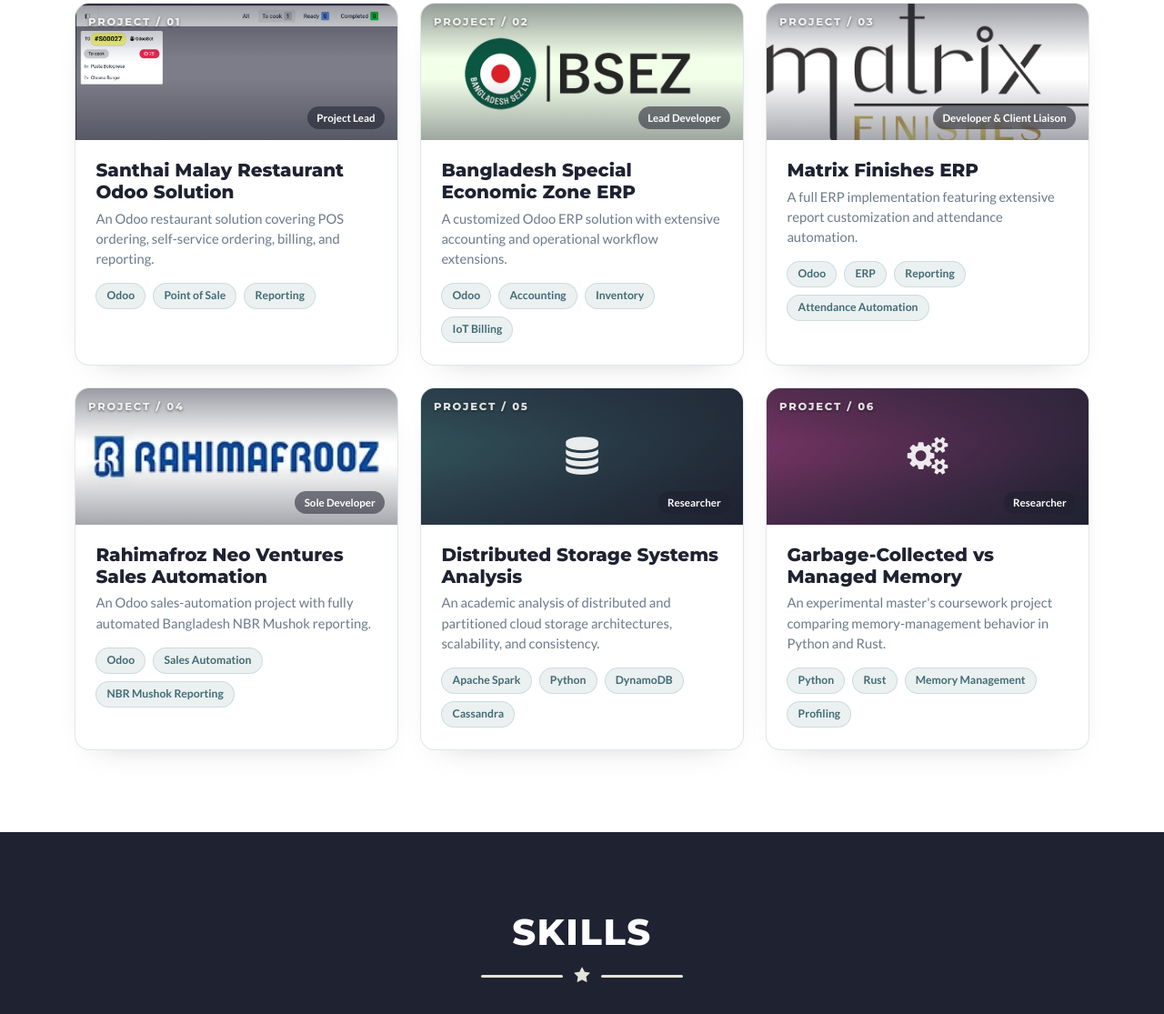
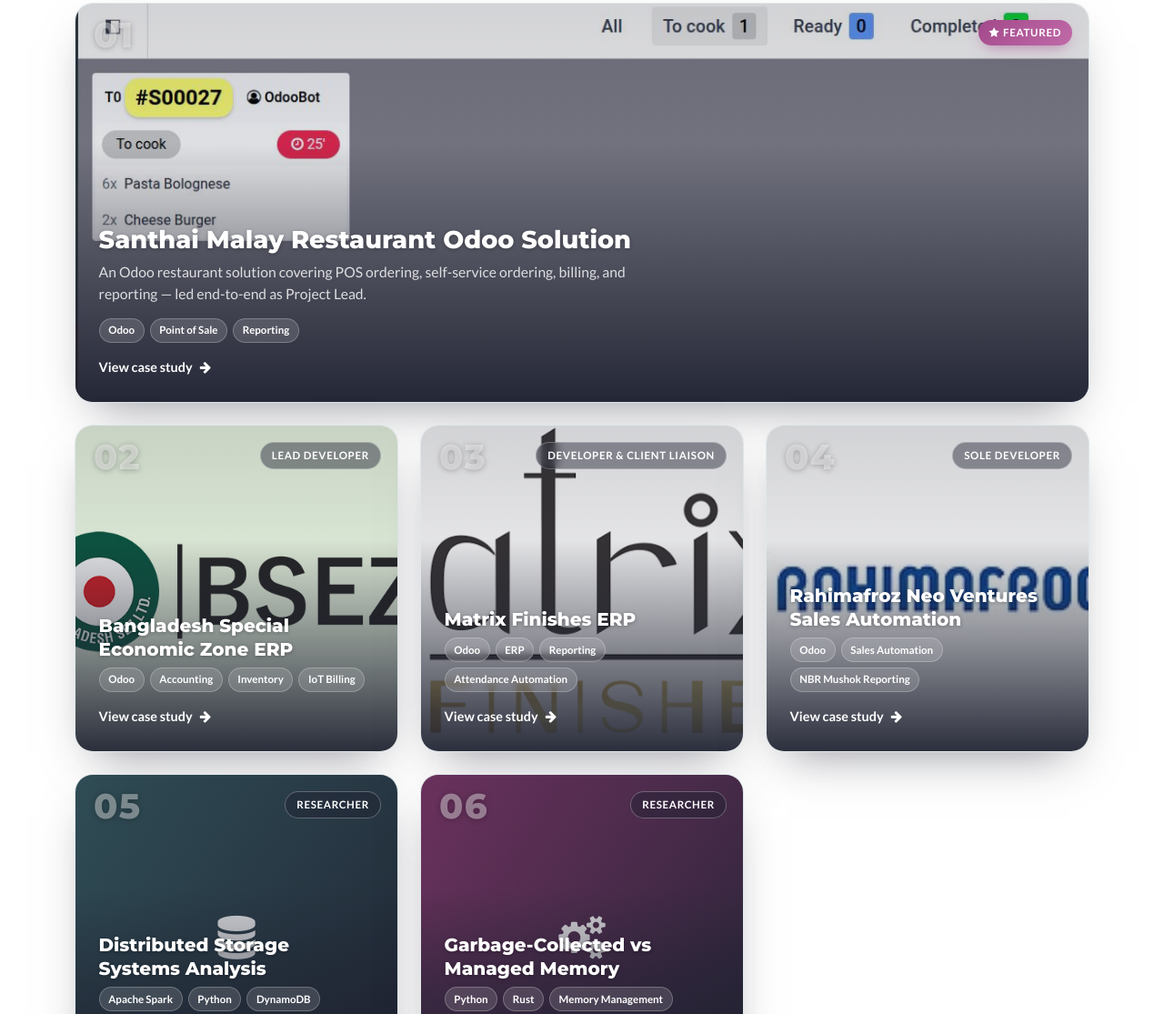
Before and after one commit to nokgna/nokgna.github.io, a plain HTML site: page index.html in a window 1280 px wide. Shown: the part 3701-4816 px from the top of the page at 91% size. Drawn offline with Linux system fonts and the light colour scheme.

Commit message:
[IMP] : redesign work section with fancy overlay cards

```diff
--- a/assets/css/custom.css
+++ b/assets/css/custom.css
@@ -1488,3 +1488,222 @@ img {
   background: var(--ak-plum);
   color: #fff;
 }
+
+/* =====================================================================
+   Fancy Work section (overlay cards)
+   ===================================================================== */
+
+.work-card {
+  position: relative;
+  display: flex;
+  flex-direction: column;
+  justify-content: flex-end;
+  height: 360px;
+  border-radius: 20px;
+  overflow: hidden;
+  text-decoration: none;
+  color: #fff;
+  isolation: isolate;
+  box-shadow: 0 22px 50px -22px rgba(31, 34, 49, 0.5);
+  transition: transform 0.35s cubic-bezier(0.2, 0.7, 0.2, 1), box-shadow 0.35s ease;
+}
+
+.work-card:hover {
+  transform: translateY(-8px);
+  box-shadow: 0 34px 70px -26px rgba(31, 34, 49, 0.6);
+  color: #fff;
+}
+
+.work-card--featured {
+  height: 440px;
+}
+
+.work-img {
+  position: absolute;
+  inset: 0;
+  width: 100%;
+  height: 100%;
+  object-fit: cover;
+  z-index: 0;
+  transition: transform 0.7s cubic-bezier(0.2, 0.7, 0.2, 1);
+}
+
+.work-card:hover .work-img {
+  transform: scale(1.08);
+}
+
+.work-img--grad {
+  display: flex;
+  align-items: center;
+  justify-content: center;
+  color: rgba(255, 255, 255, 0.9);
+  font-size: 3rem;
+}
+
+.work-overlay {
+  position: absolute;
+  inset: 0;
+  z-index: 1;
+  background: linear-gradient(180deg, rgba(31, 34, 49, 0.2) 0%, rgba(31, 34, 49, 0.12) 35%, rgba(31, 34, 49, 0.94) 100%);
+  transition: background 0.35s ease;
+}
+
+.work-card:hover .work-overlay {
+  background: linear-gradient(180deg, rgba(31, 34, 49, 0.05) 0%, rgba(31, 34, 49, 0.97) 100%);
+}
+
+.work-index {
+  position: absolute;
+  top: 16px;
+  left: 20px;
+  z-index: 2;
+  font-family: "Montserrat", sans-serif;
+  font-weight: 800;
+  font-size: 2.4rem;
+  line-height: 1;
+  letter-spacing: 0.04em;
+  color: rgba(255, 255, 255, 0.4);
+  text-shadow: 0 1px 6px rgba(0, 0, 0, 0.25);
+}
+
+.work-role,
+.work-featured {
+  position: absolute;
+  top: 18px;
+  right: 18px;
+  z-index: 2;
+  font-size: 0.72rem;
+  font-weight: 700;
+  letter-spacing: 0.06em;
+  text-transform: uppercase;
+  padding: 0.32rem 0.75rem;
+  border-radius: 50rem;
+}
+
+.work-role {
+  color: #fff;
+  background: rgba(31, 34, 49, 0.45);
+  border: 1px solid rgba(255, 255, 255, 0.28);
+  backdrop-filter: blur(6px);
+}
+
+.work-featured {
+  color: #fff;
+  background: linear-gradient(135deg, var(--ak-plum), var(--ak-plum-soft));
+  box-shadow: 0 6px 18px -6px rgba(163, 73, 139, 0.7);
+}
+
+.work-content {
+  position: relative;
+  z-index: 2;
+  padding: 1.6rem 1.6rem 1.7rem;
+}
+
+.work-title {
+  font-family: "Montserrat", sans-serif;
+  font-weight: 800;
+  font-size: 1.25rem;
+  line-height: 1.3;
+  color: #fff;
+  margin-bottom: 0.4rem;
+  text-shadow: 0 1px 4px rgba(0, 0, 0, 0.3);
+}
+
+.work-card--featured .work-title {
+  font-size: 1.7rem;
+  max-width: 640px;
+}
+
+.work-desc {
+  display: none;
+  color: rgba(255, 255, 255, 0.82);
+  font-size: 0.98rem;
+  max-width: 620px;
+  margin-bottom: 0.9rem;
+}
+
+.work-card--featured .work-desc {
+  display: block;
+}
+
+.work-tags {
+  display: flex;
+  flex-wrap: wrap;
+  gap: 6px;
+  margin-bottom: 0.9rem;
+}
+
+.work-chip {
+  font-size: 0.72rem;
+  font-weight: 700;
+  color: #fff;
+  background: rgba(255, 255, 255, 0.14);
+  border: 1px solid rgba(255, 255, 255, 0.24);
+  padding: 0.24rem 0.6rem;
+  border-radius: 50rem;
+  backdrop-filter: blur(4px);
+}
+
+.work-cta {
+  display: inline-flex;
+  align-items: center;
+  gap: 0.5rem;
+  font-weight: 700;
+  font-size: 0.9rem;
+  color: #fff;
+  opacity: 0;
+  transform: translateY(10px);
+  transition: opacity 0.3s ease, transform 0.3s ease;
+}
+
+.work-cta .fa {
+  transition: transform 0.3s ease;
+}
+
+.work-card:hover .work-cta {
+  opacity: 1;
+  transform: translateY(0);
+}
+
+.work-card:hover .work-cta .fa {
+  transform: translateX(4px);
+}
+
+.work-card::before {
+  content: "";
+  position: absolute;
+  left: 0;
+  top: 0;
+  bottom: 0;
+  width: 4px;
+  z-index: 3;
+  background: linear-gradient(var(--ak-plum), var(--ak-plum-soft));
+  transform: scaleY(0);
+  transform-origin: top;
+  transition: transform 0.35s ease;
+}
+
+.work-card:hover::before {
+  transform: scaleY(1);
+}
+
+/* mobile sizing */
+@media (max-width: 767.98px) {
+  .work-card {
+    height: 320px;
+  }
+  .work-card--featured {
+    height: 360px;
+  }
+  .work-card--featured .work-title {
+    font-size: 1.4rem;
+  }
+}
+
+/* Always show the CTA on touch devices (no hover) */
+@media (hover: none) {
+  .work-cta {
+    opacity: 1;
+    transform: translateY(0);
+  }
+}
--- a/index.html
+++ b/index.html
@@ -191,92 +191,87 @@
             <p class="text-center section-sub mb-5">Projects with a purpose—products, systems, coursework, and experiments documented with the problem, decisions, and evidence.</p>
             <div class="row g-4">
 
-                <div class="col-md-6 col-lg-4" data-aos="fade-up">
-                    <a class="work-card" href="projects/santhai-malay-restaurant-odoo.html">
-                        <div class="work-thumb">
-                            <img class="work-img" src="assets/img/portfolio/santhai-malay-restaurant.jpg" alt="Santhai Malay Restaurant Odoo Solution">
-                            <span class="work-index">Project / 01</span>
-                            <span class="work-role-badge">Project Lead</span>
-                        </div>
-                        <div class="work-body">
-                            <h5>Santhai Malay Restaurant Odoo Solution</h5>
-                            <p>An Odoo restaurant solution covering POS ordering, self-service ordering, billing, and reporting.</p>
-                            <div class="tags"><span class="tag">Odoo</span><span class="tag">Point of Sale</span><span class="tag">Reporting</span></div>
+                <div class="col-12" data-aos="fade-up">
+                    <a class="work-card work-card--featured" href="projects/santhai-malay-restaurant-odoo.html">
+                        <img class="work-img" src="assets/img/portfolio/santhai-malay-restaurant.jpg" alt="Santhai Malay Restaurant Odoo Solution">
+                        <span class="work-overlay"></span>
+                        <span class="work-index">01</span>
+                        <span class="work-featured"><i class="fa fa-star me-1"></i>Featured</span>
+                        <div class="work-content">
+                            <h3 class="work-title">Santhai Malay Restaurant Odoo Solution</h3>
+                            <p class="work-desc">An Odoo restaurant solution covering POS ordering, self-service ordering, billing, and reporting — led end-to-end as Project Lead.</p>
+                            <div class="work-tags"><span class="work-chip">Odoo</span><span class="work-chip">Point of Sale</span><span class="work-chip">Reporting</span></div>
+                            <span class="work-cta">View case study <i class="fa fa-arrow-right"></i></span>
                         </div>
                     </a>
                 </div>
 
                 <div class="col-md-6 col-lg-4" data-aos="fade-up" data-aos-delay="80">
                     <a class="work-card" href="projects/bangladesh-special-economic-zone-erp.html">
-                        <div class="work-thumb">
-                            <img class="work-img" src="assets/img/portfolio/bsez-erp.jpg" alt="Bangladesh Special Economic Zone ERP">
-                            <span class="work-index">Project / 02</span>
-                            <span class="work-role-badge">Lead Developer</span>
-                        </div>
-                        <div class="work-body">
-                            <h5>Bangladesh Special Economic Zone ERP</h5>
-                            <p>A customized Odoo ERP solution with extensive accounting and operational workflow extensions.</p>
-                            <div class="tags"><span class="tag">Odoo</span><span class="tag">Accounting</span><span class="tag">Inventory</span><span class="tag">IoT Billing</span></div>
+                        <img class="work-img" src="assets/img/portfolio/bsez-erp.jpg" alt="Bangladesh Special Economic Zone ERP">
+                        <span class="work-overlay"></span>
+                        <span class="work-index">02</span>
+                        <span class="work-role">Lead Developer</span>
+                        <div class="work-content">
+                            <h3 class="work-title">Bangladesh Special Economic Zone ERP</h3>
+                            <div class="work-tags"><span class="work-chip">Odoo</span><span class="work-chip">Accounting</span><span class="work-chip">Inventory</span><span class="work-chip">IoT Billing</span></div>
+                            <span class="work-cta">View case study <i class="fa fa-arrow-right"></i></span>
                         </div>
                     </a>
                 </div>
 
                 <div class="col-md-6 col-lg-4" data-aos="fade-up" data-aos-delay="160">
                     <a class="work-card" href="projects/matrix-finishes-erp.html">
-                        <div class="work-thumb">
-                            <img class="work-img" src="assets/img/portfolio/matrix-finishes.png" alt="Matrix Finishes ERP">
-                            <span class="work-index">Project / 03</span>
-                            <span class="work-role-badge">Developer &amp; Client Liaison</span>
-                        </div>
-                        <div class="work-body">
-                            <h5>Matrix Finishes ERP</h5>
-                            <p>A full ERP implementation featuring extensive report customization and attendance automation.</p>
-                            <div class="tags"><span class="tag">Odoo</span><span class="tag">ERP</span><span class="tag">Reporting</span><span class="tag">Attendance Automation</span></div>
+                        <img class="work-img" src="assets/img/portfolio/matrix-finishes.png" alt="Matrix Finishes ERP">
+                        <span class="work-overlay"></span>
+                        <span class="work-index">03</span>
+                        <span class="work-role">Developer &amp; Client Liaison</span>
+                        <div class="work-content">
+                            <h3 class="work-title">Matrix Finishes ERP</h3>
+                            <div class="work-tags"><span class="work-chip">Odoo</span><span class="work-chip">ERP</span><span class="work-chip">Reporting</span><span class="work-chip">Attendance Automation</span></div>
+                            <span class="work-cta">View case study <i class="fa fa-arrow-right"></i></span>
                         </div>
                     </a>
                 </div>
 
                 <div class="col-md-6 col-lg-4" data-aos="fade-up">
                     <a class="work-card" href="projects/rahimafroz-neo-ventures-sales-automation.html">
-                        <div class="work-thumb">
-                            <img class="work-img" src="assets/img/portfolio/rahimafroz.jpg" alt="Rahimafroz Neo Ventures Sales Automation">
-                            <span class="work-index">Project / 04</span>
-                            <span class="work-role-badge">Sole Developer</span>
-                        </div>
-                        <div class="work-body">
-                            <h5>Rahimafroz Neo Ventures Sales Automation</h5>
-                            <p>An Odoo sales-automation project with fully automated Bangladesh NBR Mushok reporting.</p>
-                            <div class="tags"><span class="tag">Odoo</span><span class="tag">Sales Automation</span><span class="tag">NBR Mushok Reporting</span></div>
+                        <img class="work-img" src="assets/img/portfolio/rahimafroz.jpg" alt="Rahimafroz Neo Ventures Sales Automation">
+                        <span class="work-overlay"></span>
+                        <span class="work-index">04</span>
+                        <span class="work-role">Sole Developer</span>
+                        <div class="work-content">
+                            <h3 class="work-title">Rahimafroz Neo Ventures Sales Automation</h3>
+                            <div class="work-tags"><span class="work-chip">Odoo</span><span class="work-chip">Sales Automation</span><span class="work-chip">NBR Mushok Reporting</span></div>
+                            <span class="work-cta">View case study <i class="fa fa-arrow-right"></i></span>
                         </div>
                     </a>
                 </div>
 
                 <div class="col-md-6 col-lg-4" data-aos="fade-up" data-aos-delay="80">
                     <a class="work-card" href="projects/distributed-storage-systems-analysis.html">
-                        <div class="work-thumb grad-5">
-                            <span class="work-index">Project / 05</span>
-                            <i class="fa fa-database work-icon"></i>
-                            <span class="work-role-badge">Researcher</span>
-                        </div>
-                        <div class="work-body">
-                            <h5>Distributed Storage Systems Analysis</h5>
-                            <p>An academic analysis of distributed and partitioned cloud storage architectures, scalability, and consistency.</p>
-                            <div class="tags"><span class="tag">Apache Spark</span><span class="tag">Python</span><span class="tag">DynamoDB</span><span class="tag">Cassandra</span></div>
+                        <div class="work-img work-img--grad grad-5"><i class="fa fa-database"></i></div>
+                        <span class="work-overlay"></span>
+                        <span class="work-index">05</span>
+                        <span class="work-role">Researcher</span>
+                        <div class="work-content">
+                            <h3 class="work-title">Distributed Storage Systems Analysis</h3>
+                            <div class="work-tags"><span class="work-chip">Apache Spark</span><span class="work-chip">Python</span><span class="work-chip">DynamoDB</span><span class="work-chip">Cassandra</span></div>
+                            <span class="work-cta">View case study <i class="fa fa-arrow-right"></i></span>
                         </div>
                     </a>
                 </div>
 
                 <div class="col-md-6 col-lg-4" data-aos="fade-up" data-aos-delay="160">
                     <a class="work-card" href="projects/garbage-collected-vs-managed-memory.html">
-                        <div class="work-thumb grad-6">
-                            <span class="work-index">Project / 06</span>
-                            <i class="fa fa-cogs work-icon"></i>
-                            <span class="work-role-badge">Researcher</span>
-                        </div>
-                        <div class="work-body">
-                            <h5>Garbage-Collected vs Managed Memory</h5>
-                            <p>An experimental master's coursework project comparing memory-management behavior in Python and Rust.</p>
-                            <div class="tags"><span class="tag">Python</span><span class="tag">Rust</span><span class="tag">Memory Management</span><span class="tag">Profiling</span></div>
+                        <div class="work-img work-img--grad grad-6"><i class="fa fa-cogs"></i></div>
+                        <span class="work-overlay"></span>
+                        <span class="work-index">06</span>
+                        <span class="work-role">Researcher</span>
+                        <div class="work-content">
+                            <h3 class="work-title">Garbage-Collected vs Managed Memory</h3>
+                            <div class="work-tags"><span class="work-chip">Python</span><span class="work-chip">Rust</span><span class="work-chip">Memory Management</span><span class="work-chip">Profiling</span></div>
+                            <span class="work-cta">View case study <i class="fa fa-arrow-right"></i></span>
                         </div>
                     </a>
                 </div>
```
